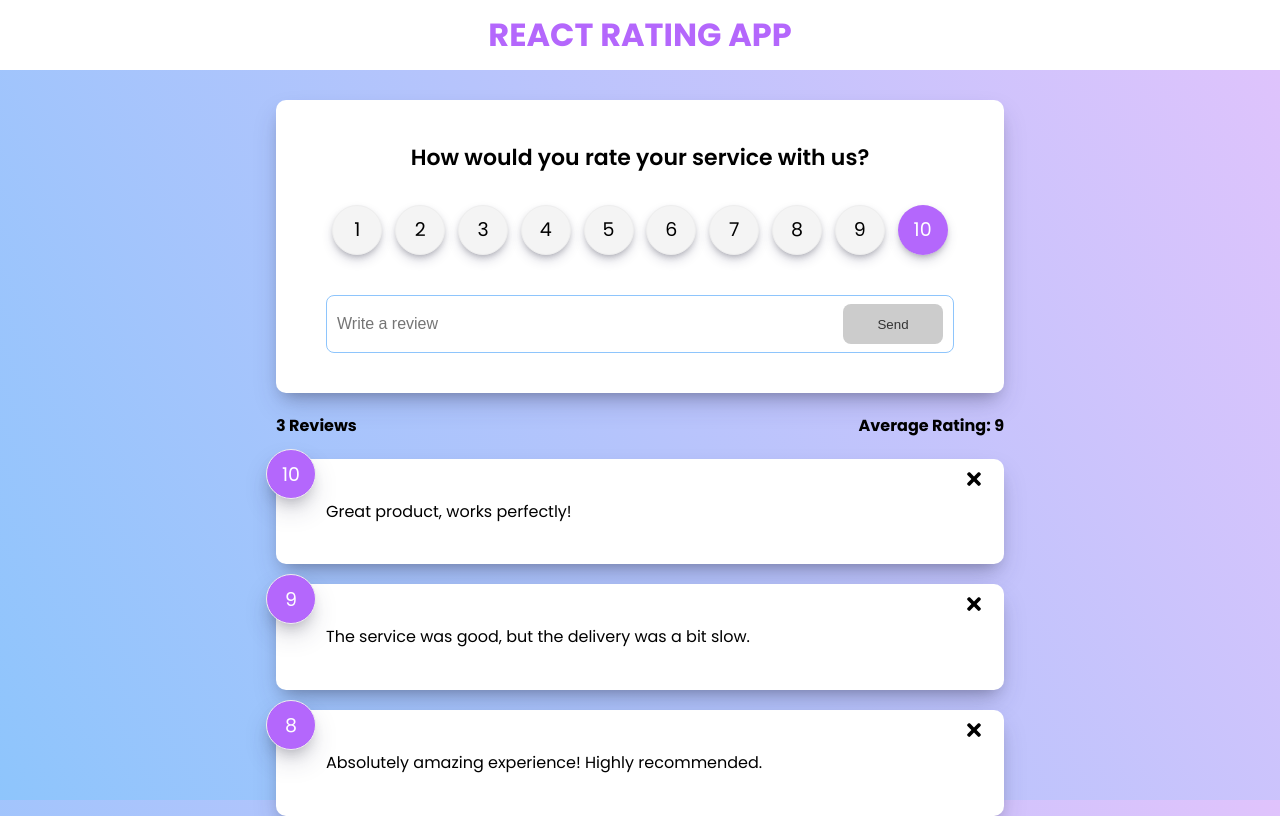
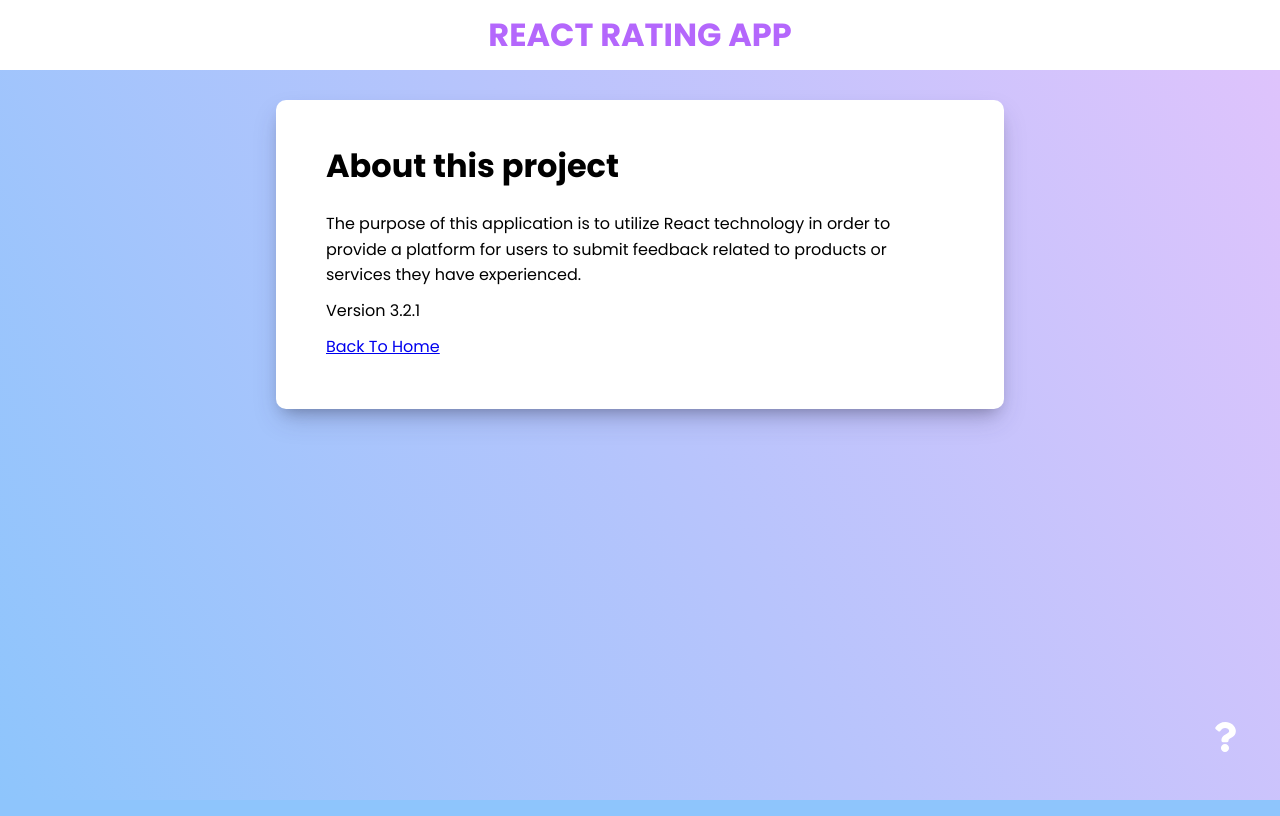
Before and after one commit to Uzafar90/React_Learning_Project_1, a React (Create React App) app: page /about in a window 1280 px wide. Built offline with nearby package versions, Linux system fonts and the light colour scheme.

Commit message:
react router added

```diff
--- a/package.json
+++ b/package.json
@@ -10,6 +10,7 @@
     "react": "^18.2.0",
     "react-dom": "^18.2.0",
     "react-icons": "^4.10.1",
+    "react-router-dom": "^6.15.0",
     "react-scripts": "5.0.1",
     "uuid": "^9.0.0",
     "web-vitals": "^2.1.4"
--- a/src/App.js
+++ b/src/App.js
@@ -1,10 +1,13 @@
 import { useState } from 'react';
+import { BrowserRouter as Router, Routes, Route } from 'react-router-dom';
 import { v4 as uuidv4 } from 'uuid';
 import Header from './components/Header';
 import FeedbackList from './components/FeedbackList';
 import FeedbackStat from './components/FeedbackStat';
 import FeedbackData from './data/feedbackData';
 import FeedbackForm from './components/FeedbackForm';
+import AboutPage from './pages/AboutPage';
+import AboutIcon from './components/AboutIcon';
 
 function App(props) {
 	const [feedback, setFeedback] = useState(FeedbackData);
@@ -21,14 +24,29 @@ function App(props) {
 	};
 
 	return (
-		<>
+		<Router>
 			<Header />
 			<div className="container">
-				<FeedbackForm handleAdd={addFeedback} />
-				<FeedbackStat feedback={feedback} />
-				<FeedbackList feedback={feedback} handleDelete={deleteFeedback} />
+				<Routes>
+					<Route
+						exact
+						path="/"
+						element={
+							<>
+								<FeedbackForm handleAdd={addFeedback} />
+								<FeedbackStat feedback={feedback} />
+								<FeedbackList
+									feedback={feedback}
+									handleDelete={deleteFeedback}
+								/>
+							</>
+						}
+					></Route>
+					<Route path="/about" element={<AboutPage />} />
+				</Routes>
+				<AboutIcon />
 			</div>
-		</>
+		</Router>
 	);
 }
 
--- /dev/null
+++ b/src/components/AboutIcon.jsx
@@ -0,0 +1,13 @@
+import { FaQuestion } from 'react-icons/fa';
+import { Link } from 'react-router-dom';
+function AboutIcon() {
+	return (
+		<div className="about-link">
+			<Link to="/about">
+				<FaQuestion size={30} />
+			</Link>
+		</div>
+	);
+}
+
+export default AboutIcon;
--- a/src/index.css
+++ b/src/index.css
@@ -193,15 +193,14 @@ input:focus {
 	color: #8ec5fc;
 }
 
-/* FIX: Remove position: absolute to keep about icon at the bottom of the
- * document */
 .about-link {
+	position: absolute;
+	bottom: 40px;
+	right: 40px;
 	display: flex;
 	justify-content: flex-end;
 }
 
-/* FIX: Remove position: absolute to keep about icon at the bottom of the
- * document */
 .about-link a {
 	color: #fff;
 	cursor: pointer;
--- /dev/null
+++ b/src/pages/AboutPage.jsx
@@ -0,0 +1,22 @@
+import { Link } from 'react-router-dom';
+import Card from '../components/shared/Card';
+function AboutPage() {
+	return (
+		<Card>
+			<div className="about">
+				<h1>About this project</h1>
+				<p>
+					The purpose of this application is to utilize React technology in
+					order to provide a platform for users to submit feedback related to
+					products or services they have experienced.
+				</p>
+				<p>Version 3.2.1</p>
+				<p>
+					<Link to="/">Back To Home</Link>
+				</p>
+			</div>
+		</Card>
+	);
+}
+
+export default AboutPage;
```
Also changed, not shown: 1 other file (tests, documents, lock files or other folders).
